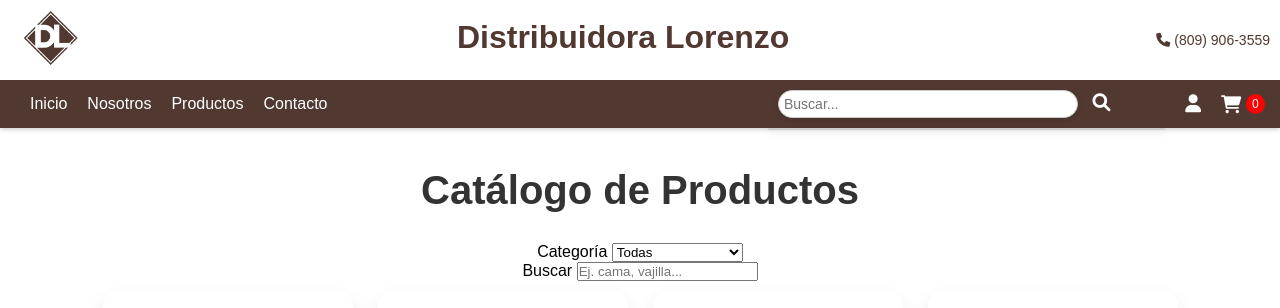
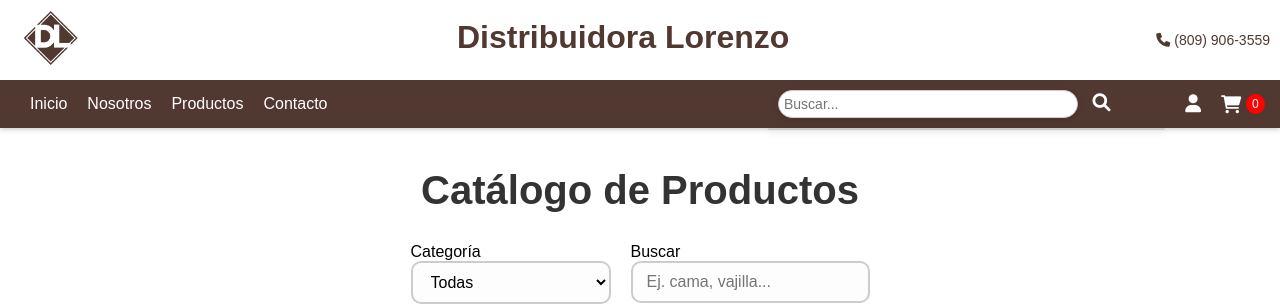
Before and after one commit to ana0066/Distribuidora_Lorenzo, a PHP site: page /Distribuidora_Lorenzo/html/productos.php in a window 1280 px wide. Shown: the top 308 px of the page. Run offline with PHP 8.4, Linux system fonts and the light colour scheme; data comes from the database, SQL or seed files in the repository.

Commit message:
revisa el el css de productos desde la linea 173

```diff
--- a/css/productos.css
+++ b/css/productos.css
@@ -167,3 +167,58 @@
     grid-template-columns: repeat(3, 1fr); /* Tres columnas */
   }
 }
+
+
+
+/*filtros css nuevo*/
+
+.filtros-productos {
+  display: flex;
+  flex-wrap: wrap;
+  justify-content: center;
+  gap: 20px;
+  margin-bottom: 30px;
+}
+
+.filtro {
+  display: flex;
+  flex-direction: column;
+  align-items: flex-start;
+  min-width: 200px;
+}
+
+.filtro-wrapper {
+  position: relative;
+  width: 100%;
+}
+
+.filtro select,
+.filtro input {
+  width: 100%;
+  padding: 10px 14px;
+  font-size: 1rem;
+  border: 2px solid #ccc;
+  border-radius: 10px;
+  transition: border-color 0.3s, box-shadow 0.3s;
+  background: #fdfdfd;
+}
+
+.filtro select:focus,
+.filtro input:focus {
+  border-color: #75574e;
+  box-shadow: 0 0 0 3px rgba(117, 87, 78, 0.2);
+  outline: none;
+}
+
+
+
+
+
+
+/*responsive productos*/
+#productos {
+  display: grid;
+  grid-template-columns: repeat(auto-fit, minmax(240px, 1fr));
+  gap: 25px;
+  justify-items: center;
+}
--- a/html/productos.php
+++ b/html/productos.php
@@ -25,8 +25,10 @@
     <h2 class="titulo-seccion">Catálogo de Productos</h2>
 
     <div class="filtros-productos">
+    <div class="filtros-productos">
   <div class="filtro">
     <label for="filtroCategoria">Categoría</label>
+    <div class="filtro-wrapper">
       <select id="filtroCategoria">
         <option value="">Todas</option>
         <option value="mobiliaria">Mobiliaria</option>
@@ -36,10 +38,16 @@
         <option value="electrodomesticos">Electrodomésticos</option>
       </select>
     </div>
+  </div>
 
   <div class="filtro">
     <label for="inputBuscar">Buscar</label>
+    <div class="filtro-wrapper">
       <input type="text" id="inputBuscar" placeholder="Ej. cama, vajilla...">
+    </div>
+  </div>
+</div>
+
       </div>
     </div>
 
```
Lines whose indentation alone changed are shown as unchanged.
